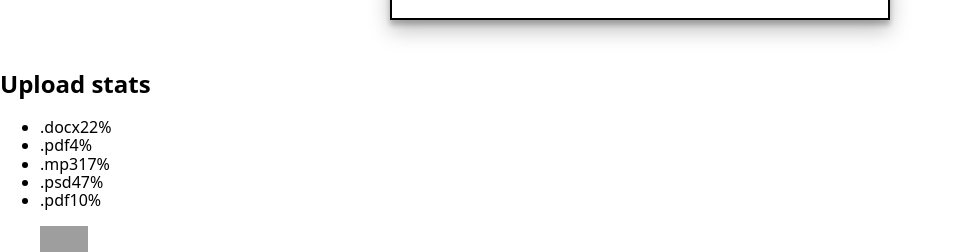
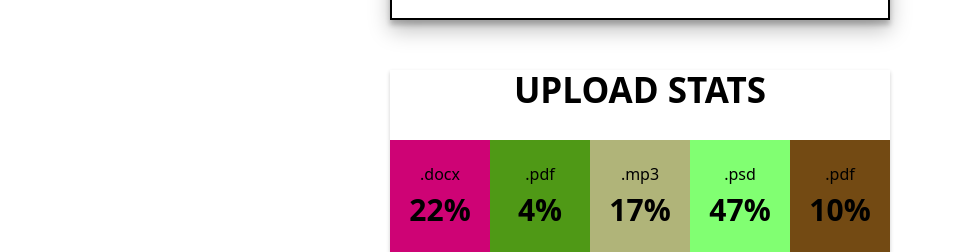
Before and after one commit to Yaroslava16/goit-react-hw-01-components, a React (Create React App) app: page / in a window 1280 px wide. Shown: the part 546-798 px from the top of the page, without its empty margins (0-960 px from the left). Built offline with nearby package versions, Linux system fonts and the light colour scheme; grey boxes are pictures that could not be loaded.

Commit message:
Do styling for the second task

```diff
--- a/src/components/Statistics/Statistics.js
+++ b/src/components/Statistics/Statistics.js
@@ -1,15 +1,35 @@
-import React from "react";
-import PropTypes from "prop-types";
+import React from 'react';
+import PropTypes from 'prop-types';
+import styles from './Statistics.module.css';
+
+function randomColor(color) {
+  color =
+    'rgb(' +
+    Math.round(Math.random() * 333) +
+    ',' +
+    Math.round(Math.random() * 333) +
+    ',' +
+    Math.round(Math.random() * 333) +
+    ')';
+
+  return color;
+}
 
 const Statistics = ({ title, stats }) => (
-  <section class="statistics">
-    {title && <h2 class="title">{title}</h2>}
+  <section className={styles.statistics}>
+    {title && <h2 className={styles.title}>{title}</h2>}
 
-    <ul class="stat-list">
+    <ul class={styles.statList}>
       {stats.map(({ label, percentage, id }) => (
-        <li class="item" key={id}>
-          <span class="label">{label}</span>
-          <span class="percentage">{percentage}%</span>
+        <li
+          className={styles.statListItem}
+          key={id}
+          style={{
+            backgroundColor: randomColor(),
+          }}
+        >
+          <span className={styles.label}>{label}</span>
+          <span class={styles.percentage}>{percentage}%</span>
         </li>
       ))}
     </ul>
@@ -22,7 +42,7 @@ Statistics.propTypes = {
       id: PropTypes.string.isRequired,
       label: PropTypes.string.isRequired,
       percentage: PropTypes.number.isRequired,
-    }).isRequired
+    }).isRequired,
   ).isRequired,
 };
 
--- /dev/null
+++ b/src/components/Statistics/Statistics.module.css
@@ -0,0 +1,41 @@
+.statistics {
+  display: block;
+  text-align: center;
+  width: 500px;
+  margin-left: auto;
+  margin-right: auto;
+  box-shadow: 0 2px 4px rgba(0, 0, 0, 0.2);
+}
+
+.title {
+  text-transform: uppercase;
+  font-size: 35px;
+}
+
+.statList {
+  display: flex;
+  list-style: none;
+  justify-content: center;
+  margin: 0;
+  padding: 0;
+}
+
+.statListItem {
+  align-items: center;
+  width: 100px;
+  padding: 25px;
+}
+
+.label {
+  display: flex;
+  justify-content: center;
+  flex-wrap: wrap;
+  margin-bottom: 10px;
+}
+
+.percentage {
+  display: flex;
+  justify-content: center;
+  font-size: 30px;
+  font-weight: bold;
+}
```
